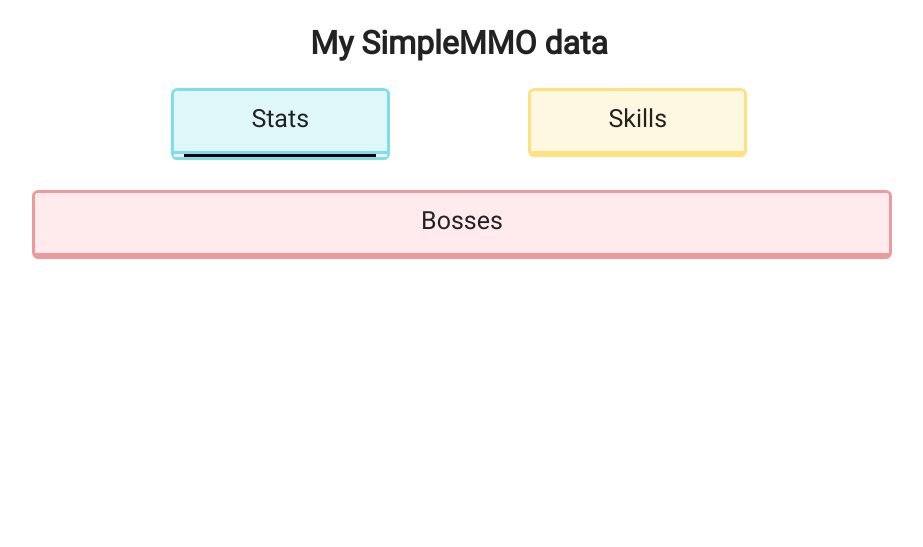
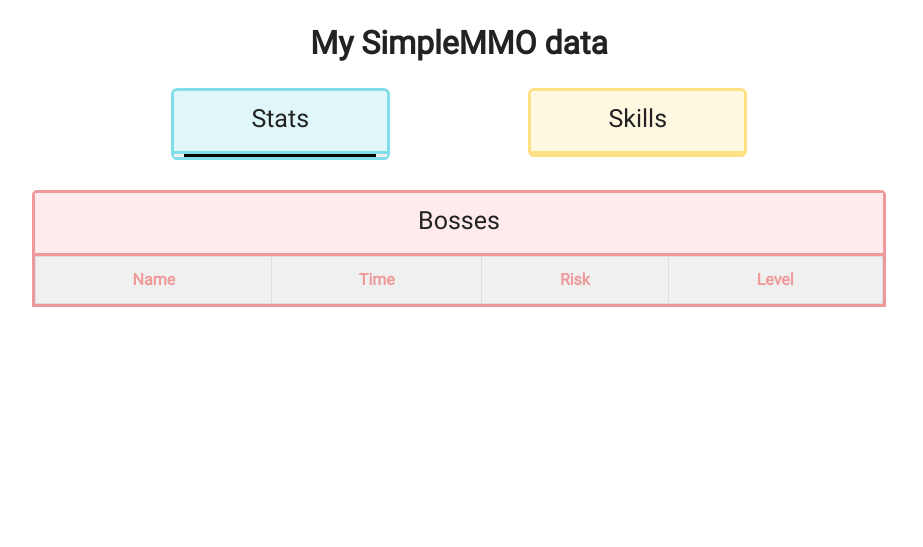
Before and after one commit to Kayle-B/htdocs, a PHP site: page /personal_projects/SimpleMMO.php in a window 1280 px wide. Shown: the part 80-627 px from the top of the page, without its empty margins (181-1104 px from the left). Run offline with PHP 8.4, Linux system fonts and the light colour scheme; data that the repository does not hold is empty; some libraries are stand-ins or nearby versions.

Commit message:
Changed bosses card to table

```diff
--- a/css/custom.css
+++ b/css/custom.css
@@ -157,3 +157,46 @@
 .s-tag-bosses{
   border: 3px solid #EF9A9A;
 }
+.Low{
+  color: green;
+}
+.Medium{
+  color: yellow;
+}
+.High{
+  color: red;
+}
+
+.bosses{
+  margin-top: 30px;
+  border: 3px solid #EF9A9A;
+  border-top-left-radius: 5px;
+  border-top-right-radius: 5px;
+}
+.table{
+  background-color: rgb(240, 240, 240);
+  border-collapse: collapse;
+  width: 100%;
+}
+.table td, .table th{
+  border: 1px solid #ddd;
+  padding: 8px;
+  text-align: center;
+}
+.table th{
+  padding-top: 12px;
+  padding-bottom: 12px;
+  color: #EF9A9A;
+}
+
+.bosses-head{
+  background-color: #FFEBEE;
+  border-bottom: 3px solid #EF9A9A;
+
+
+
+  height: 2em;
+  padding-top: 10px;
+  text-align: center;
+  font-size: 25px;
+}
--- a/js/SMMO_API.js
+++ b/js/SMMO_API.js
@@ -1,3 +1,5 @@
+var myLevel;
+
 function getSMMO_stats() {
     $.ajax({
         url: "/API_Data/SMMO_stats.php",
@@ -16,6 +18,7 @@
         var lvl_data = document.createElement('p');
         lvl_data.id = 'lvl-data';
         lvl_data.innerHTML = SimpleData.level;
+        myLevel = SimpleData.level;
 
         //SET DEF DATA
         var card_item_def = document.getElementById('card-item-def');
@@ -104,7 +107,6 @@
     });
   }
 
-
   function getSMMO_bosses() {
     $.ajax({
         url: "/API_Data/SMMO_bosses.php",
@@ -112,21 +114,52 @@
     })
       .done(function(data) {
       SimpleData = JSON.parse(data);
-      var Parent = document.getElementById('bosses-content');
+
+
+      // var Parent = document.getElementById('bosses-content');
       for(let i = 1; i < SimpleData.length; i++){
-        var card_item = document.createElement('div');
-        if(i == SimpleData.length - 1){
-          card_item.className = 'last-card-item';
+
+        var risk;
+        if((100 / SimpleData[i].level * myLevel) > 140){
+          risk = 'Low';
         }
-        else{
-          card_item.className = 'card-item';
+        else if((100 / SimpleData[i].level * myLevel) > 110){ // CHANGE THIS LATER TO BE EXACT
+          risk = 'Medium';
         }
-        var boss_name = document.createElement('p');
+        else if((100 / SimpleData[i].level * myLevel) > 80){
+          risk = 'High';
+        }
+
+        // var card_item = document.createElement('div');
+        // if(i == SimpleData.length - 1){
+        //   card_item.className = 'last-card-item';
+        // }
+        // else{
+        //   card_item.className = 'card-item';
+        // }
+
+        var table_parent = document.getElementById('table-row');
+        var table_row = document.createElement('tr');
+
+        var boss_name = document.createElement('td');
         boss_name.innerHTML = SimpleData[i].name;
+        boss_name.className = 'table-center';
 
-        var boss_level = document.createElement('p');
-        boss_level.innerHTML = 'Level: ' + SimpleData[i].level;
+        var boss_level = document.createElement('td');
+        boss_level.innerHTML = SimpleData[i].level;
+        boss_level.className = 'table-center';
 
+        var boss_risk = document.createElement('td');
+        boss_risk.innerHTML = risk;
+        boss_risk.className = 'table-center '+ risk;
+        boss_risk.id = 'customid' + i;
+
+
+
+        // boss_risk.innerHTML = risk;
+        // boss_risk.className = risk;
+        // var boss_level = document.createElement('p');
+        // boss_level.innerHTML = 'Level: ' + SimpleData[i].level;
 
         var eTime = SimpleData[i].enable_time;
         var countDownDate = eTime * 1000;
@@ -136,30 +169,31 @@
         var hours = Math.floor((timeRemaining % (1000 * 60 * 60 * 24)) / (1000 * 60 * 60));
         var minutes = Math.floor((timeRemaining % (1000 * 60 * 60)) / (1000 * 60));
         var seconds = Math.floor((timeRemaining % (1000 * 60)) / 1000)
-
-        var boss_time = document.createElement('p');
-        boss_time.innerHTML = days + " days " + hours + " hours "
-        + minutes + " minutes " + seconds + " seconds ";
+        var boss_time = document.createElement('td');
+        boss_time.innerHTML = days + " days " + hours + " hours " + minutes + " minutes " + seconds + " seconds ";
         boss_time.id = SimpleData[i].id;
 
         if(document.getElementById(SimpleData[i].id) == null){
-          Parent.appendChild(card_item);
-          card_item.appendChild(boss_name);
-          card_item.appendChild(boss_time);
-          card_item.appendChild(boss_level);
+          // Parent.appendChild(card_item);
+          // card_item.appendChild(boss_name);
+          // card_item.appendChild(boss_time);
+          // card_item.appendChild(boss_risk);
+          // card_item.appendChild(boss_level);
+          table_parent.appendChild(table_row);
+          table_row.appendChild(boss_name);
+          table_row.appendChild(boss_time);
+          table_row.appendChild(boss_risk);
+          table_row.appendChild(boss_level);
         }
         else{
           document.getElementById(SimpleData[i].id).innerHTML = days + " days " + hours + " hours "
           + minutes + " minutes " + seconds + " seconds ";
+          document.getElementById('customid'+i).innerHTML = risk;
+          document.getElementById('customid'+i).className = risk;
         }
-
       }
-
     });
   }
-
-
-
 // TIMER
 
   time=setInterval(function(){
--- a/personal_projects/SimpleMMO.php
+++ b/personal_projects/SimpleMMO.php
@@ -24,11 +24,24 @@
       </div>
     </div>
 
-    <div class="tag s-tag-bosses" id="bosses_table" >
+    <!-- <div class="tag s-tag-bosses" id="bosses_table" >
         <div class="tag-head s-tag-head-bosses" id="tag-head">Bosses</div>
         <div class="tag-content" id="bosses-content"></div>
-    </div>
-
+    </div> -->
+  <div class="bosses">
+    <div class="bosses-head">Bosses</div>
+    <table class="table">
+      <thead>
+        <tr>
+          <th>Name</th>
+          <th>Time</th>
+          <th>Risk</th>
+          <th>Level</th>
+        </tr>
+      </thead>
+      <tbody id="table-row"></tbody>
+    </table>
+  </div>
   </div>
 </div>
 
```
